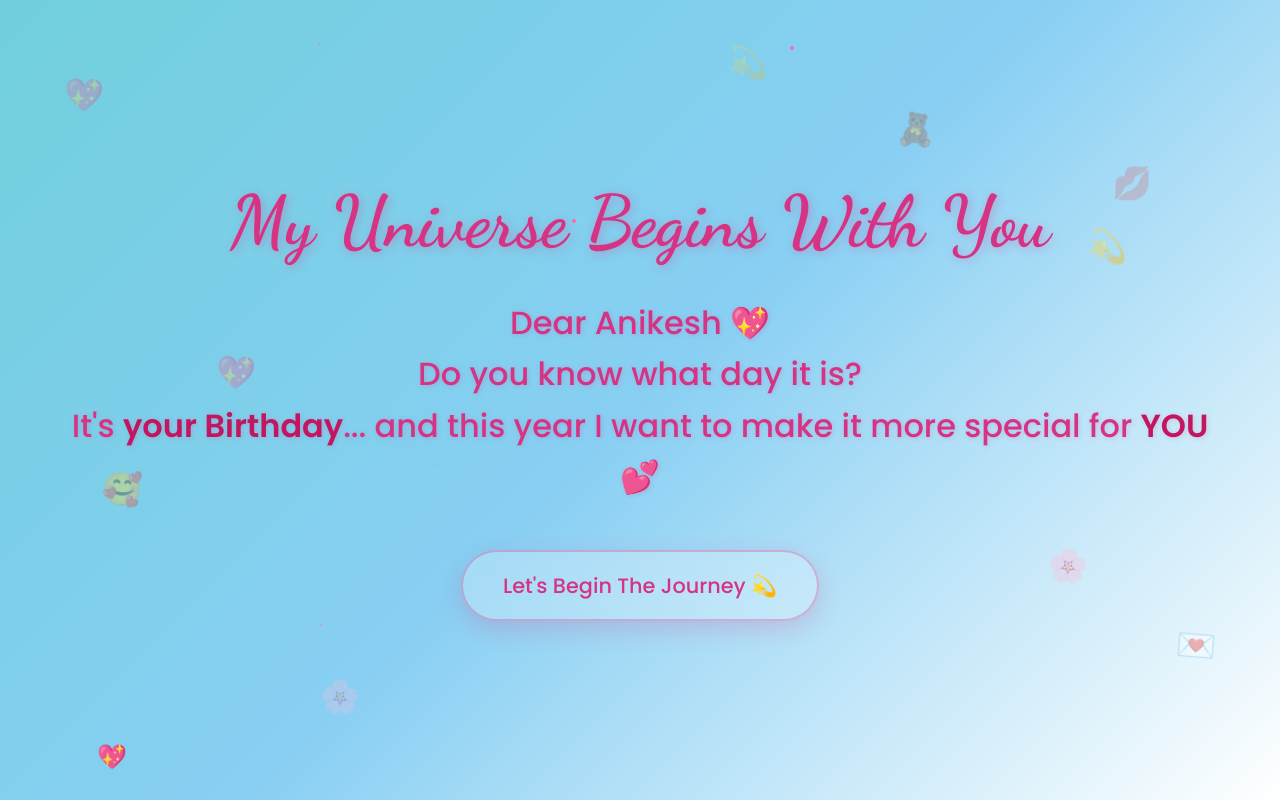
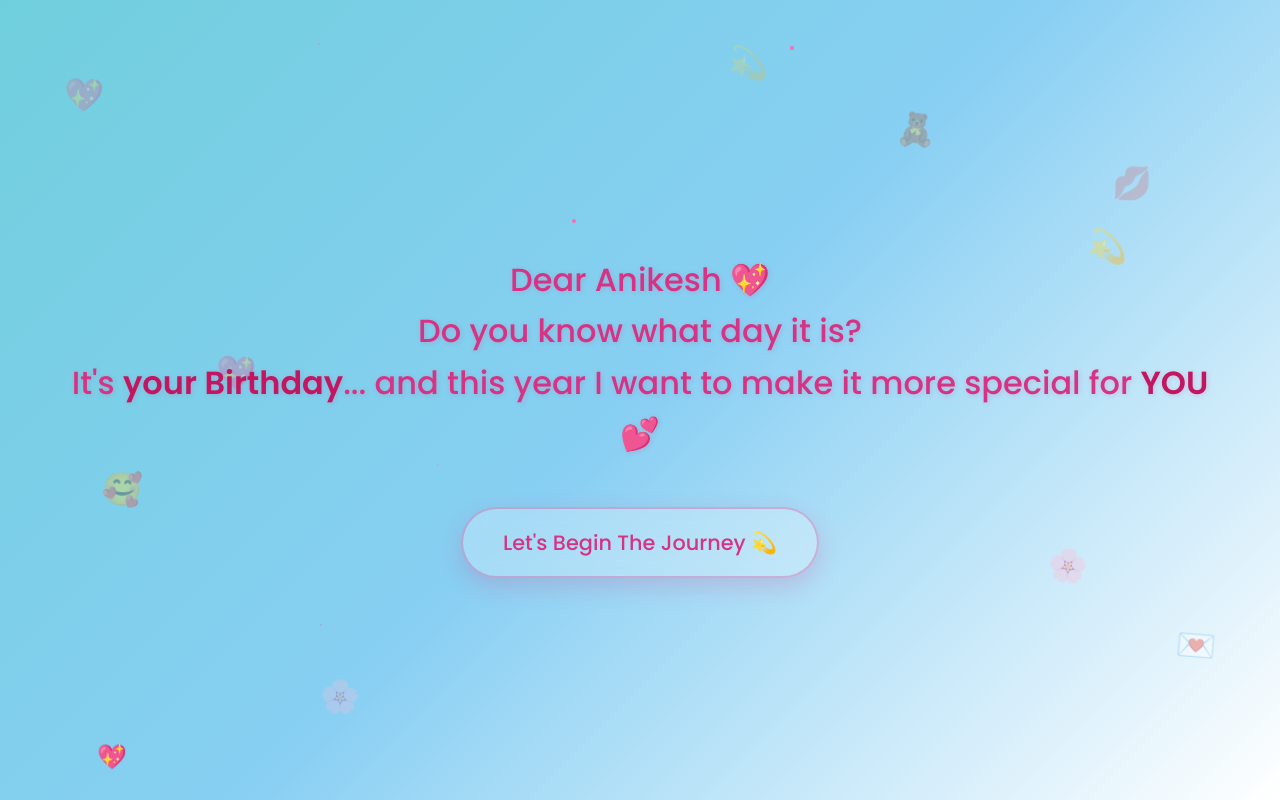
Before and after one commit to shivangitiwari0411/Birthday, a plain HTML site: page index.html in a window 1280 px wide. Shown: the top 800 px of the page. Drawn offline with Linux system fonts and the light colour scheme.

Commit message:
Update index.html

```diff
--- a/index.html
+++ b/index.html
@@ -3,7 +3,7 @@
 <head>
     <meta charset="UTF-8">
     <meta name="viewport" content="width=device-width, initial-scale=1.0">
-    <title>My Universe Begins With You</title>
+    <title>Happy Birthday</title>
     <link href="https://fonts.googleapis.com/css2?family=Dancing+Script:wght@400;600;700&family=Poppins:wght@300;400;500;600&display=swap" rel="stylesheet">
     <style>
         * {
@@ -212,7 +212,7 @@
 
     <!-- Main content -->
     <div class="container">
-        <h1 class="main-title">My Universe Begins With You</h1>
+        <h1 class="main-title"></h1>
 
         <div class="main-heading">
             Dear Anikesh 💖<br>
@@ -313,4 +313,5 @@
         });
     </script>
 </body>
+
 </html>
```
